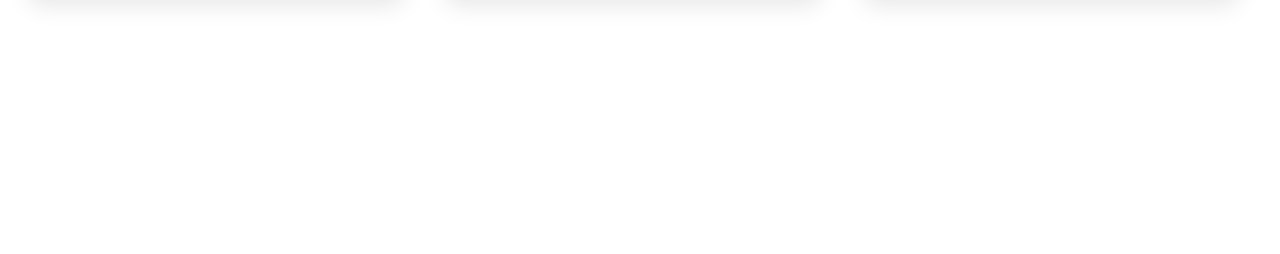
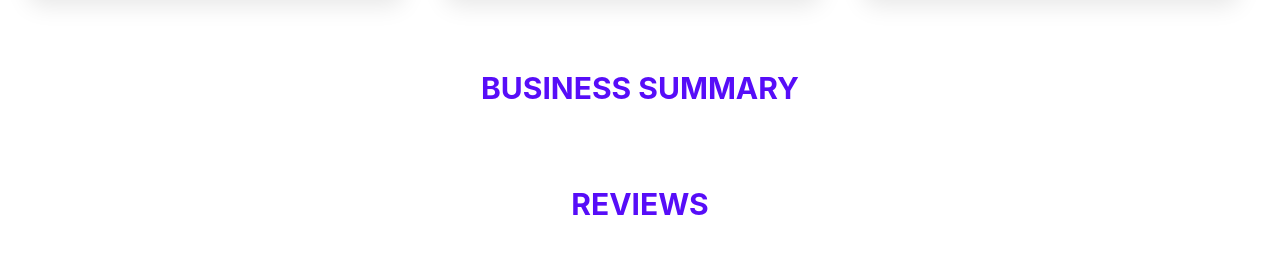
Before and after one commit to Rafat-Web-Developer/bd-trust-bicycle, a React (Create React App) app: page / in a window 1280 px wide. Shown: the part 2178-2432 px from the top of the page. Before the commit the page ends 2248 px from the top, so only its background shows below. Built offline with nearby package versions, Linux system fonts and the light colour scheme.

Commit message:
Create business and reviews component

```diff
--- /dev/null
+++ b/src/Pages/Home/BusinessSummary.js
@@ -0,0 +1,13 @@
+import React from "react";
+
+const BusinessSummary = () => {
+  return (
+    <section className="my-20">
+      <h1 className="mb-20 text-3xl text-center uppercase font-bold text-primary">
+        Business Summary
+      </h1>
+    </section>
+  );
+};
+
+export default BusinessSummary;
--- a/src/Pages/Home/Home.js
+++ b/src/Pages/Home/Home.js
@@ -1,12 +1,16 @@
 import React from "react";
+import BusinessSummary from "./BusinessSummary";
 import Carousel from "./Carousel";
 import Parts from "./Parts";
+import Reviews from "./Reviews";
 
 const Home = () => {
   return (
     <main className="m-6">
       <Carousel></Carousel>
       <Parts></Parts>
+      <BusinessSummary></BusinessSummary>
+      <Reviews></Reviews>
     </main>
   );
 };
--- /dev/null
+++ b/src/Pages/Home/Reviews.js
@@ -0,0 +1,13 @@
+import React from "react";
+
+const Reviews = () => {
+  return (
+    <section className="my-20">
+      <h1 className="mb-20 text-3xl text-center uppercase font-bold text-primary">
+        Reviews
+      </h1>
+    </section>
+  );
+};
+
+export default Reviews;
```
